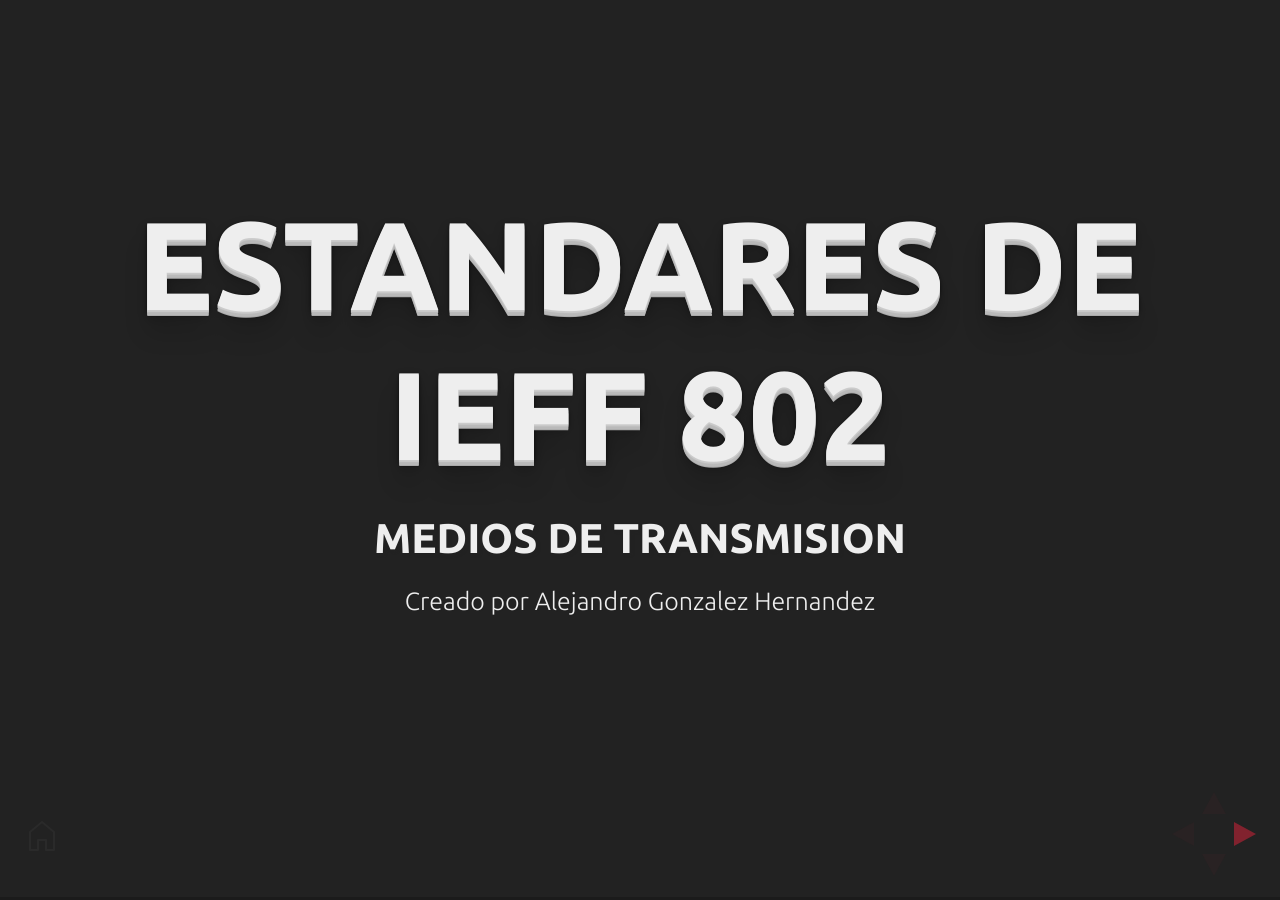
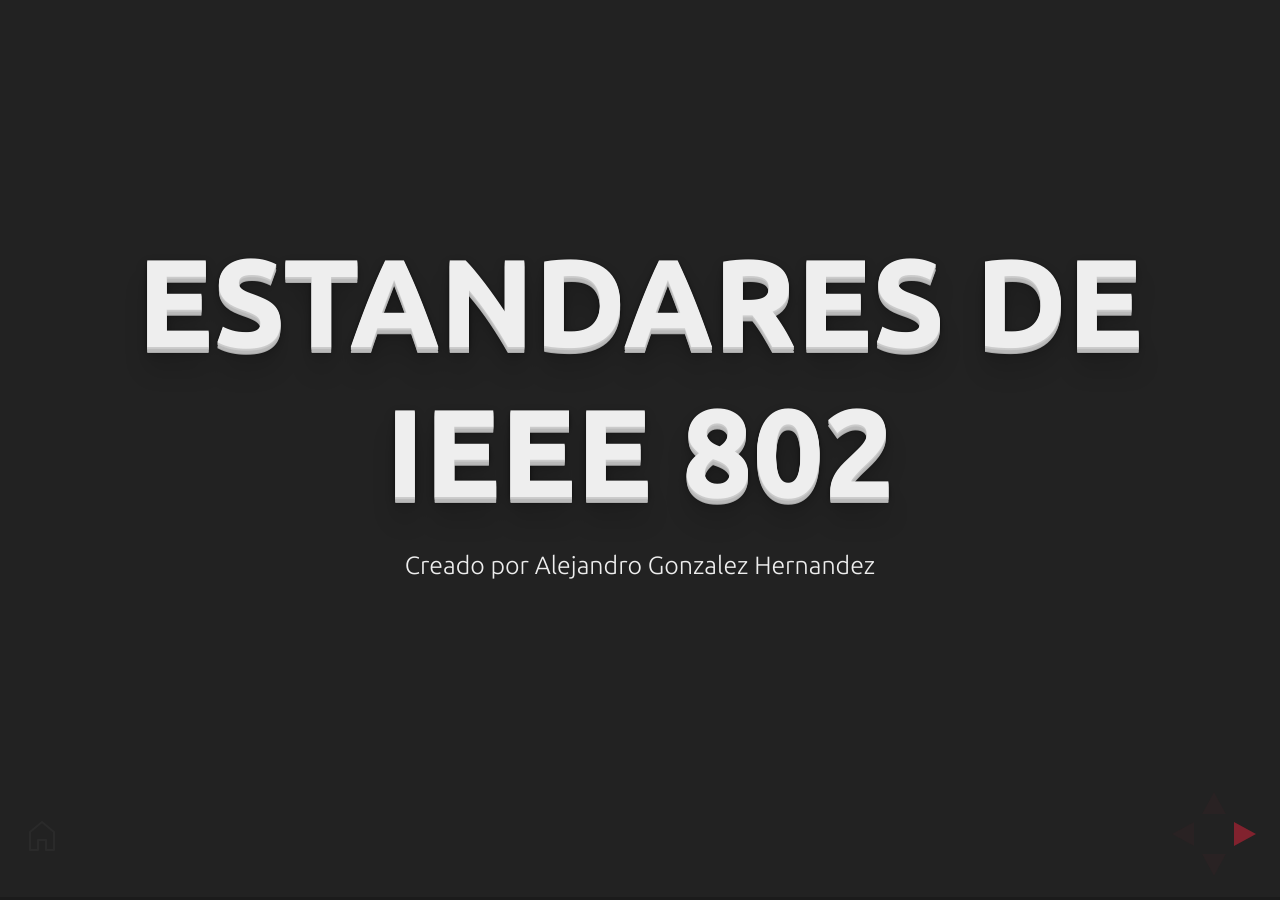
Before and after one commit to Alex7122/redes-slides, a Jekyll site: the page built from _posts/2016-07-05-demo.md, in a window 1280 px wide. Built offline with Jekyll 4.4.1, drawn with Linux system fonts in a browser that asks for light colours; part of the change alters nothing that is shown.

Commit message:
Update 2016-07-05-demo.md

```diff
--- a/_posts/2016-07-05-demo.md
+++ b/_posts/2016-07-05-demo.md
@@ -1,21 +1,20 @@
 ---
-title: Estandares de IEFF 802
+title: Estandares de IEEE 802
 layout: post
-permalink: /Estandares de IEFF 802/
+permalink: /Estandares de IEEE 802/
 ---
 
 <section>
-    <h1>Estandares de IEFF 802</h1>
-    <h4>Medios de transmision</h4>
+    <h1>Estandares de IEEE 802</h1>
     <p>
         <small> Creado por Alejandro Gonzalez Hernandez </small>
     </p>
 </section>
 
 <section>
-    <h2>Medio de transmision</h2>
+    <h2>Que son los estandares IEEE</h2>
     <p>
-       Los medios de transmision estan abajo de la capa fisica y son controlados directamente por ella. Estos pueden ser definidos como cualquier cosa que manda informacion desde una fuente hasta su destino.
+ IEEE 802 es una familia de normas IEEE que se ocupa de las redes de área local y las redes de área metropolitana. Los números de las normas 802.11 y 802.16 designan la norma concreta dentro de la serie 802.
     </p>
     <a>
          <img data-src="images/Screenshot 2024-10-30 091052.png" alt="`Figura 7.1`">
```
